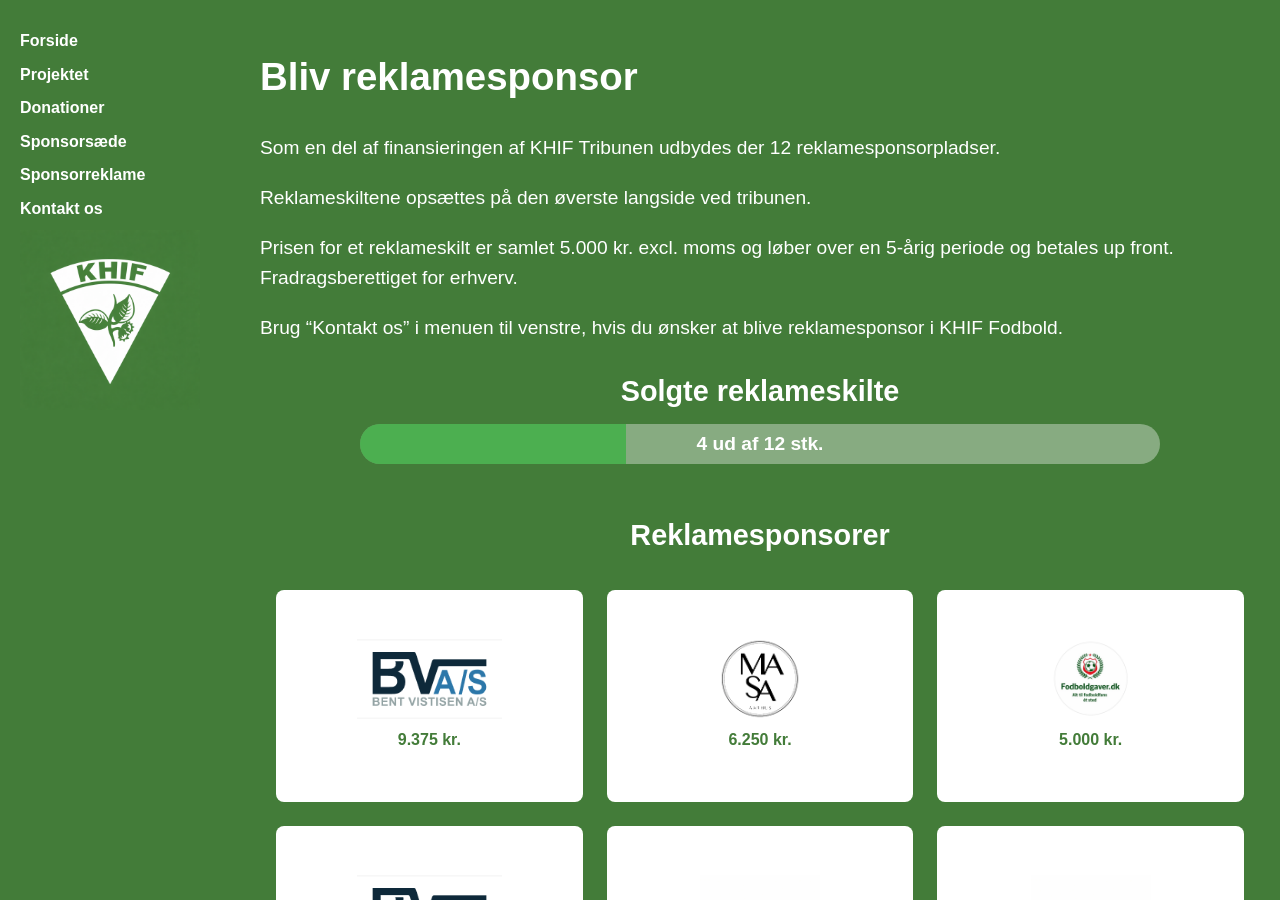
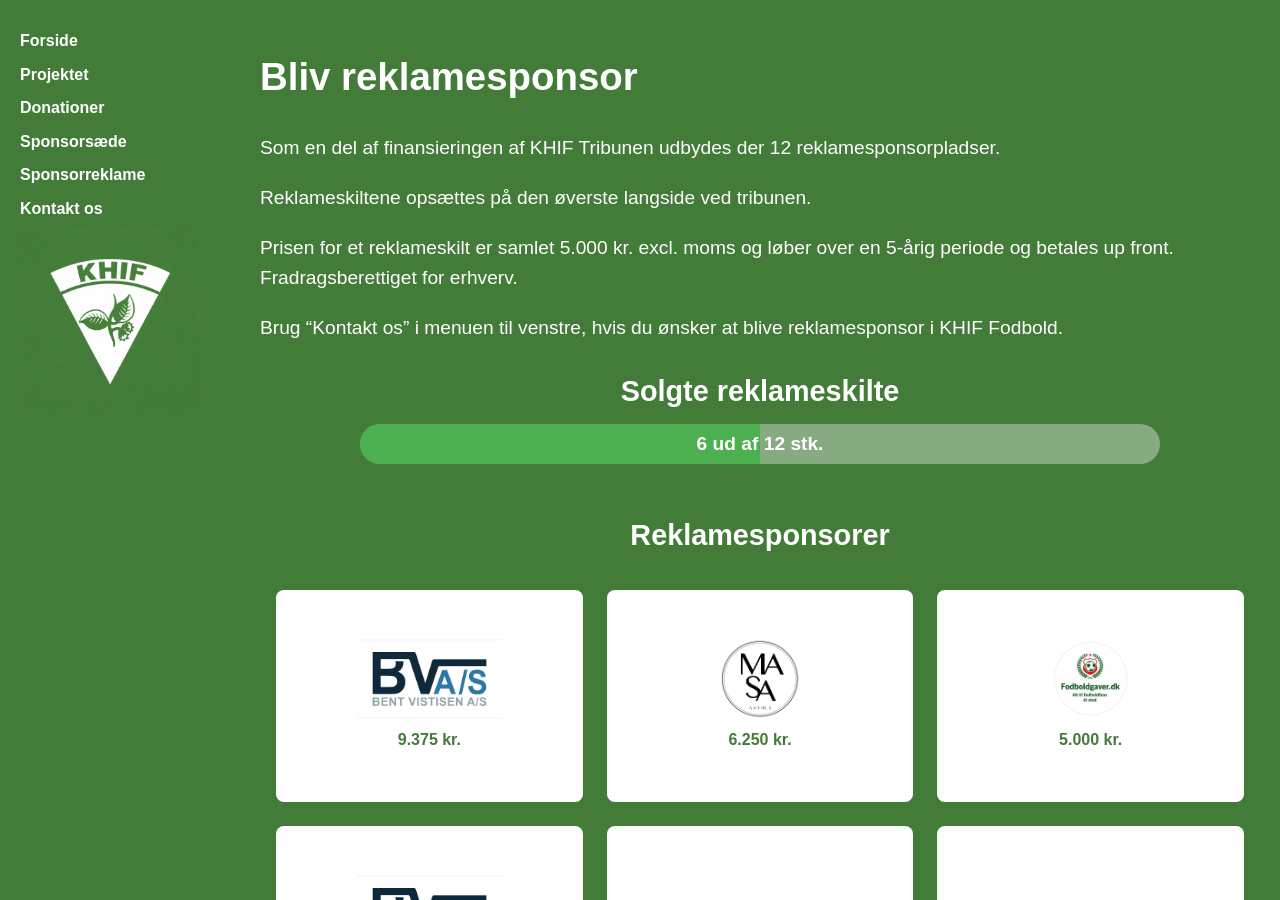
Before and after one commit to msj33/khif-tribune, a Jekyll site: the page built from sponsorer.md, in a window 1280 px wide and 900 px high. Built offline with Jekyll 4.4.1, drawn with Linux system fonts in a browser that asks for light colours.

Commit message:
Update donation amounts and last updated date

```diff
--- a/_data/donationer.yml
+++ b/_data/donationer.yml
@@ -1,7 +1,7 @@
-belob: 558000
+belob: 568000
 total: 620000
 seatbelob: 27
 seattotal: 90
-sponsorbelob: 4
+sponsorbelob: 6
 sponsortotal: 12
-sidst_opdateret: 2026-01-28
+sidst_opdateret: 2026-01-30
```
